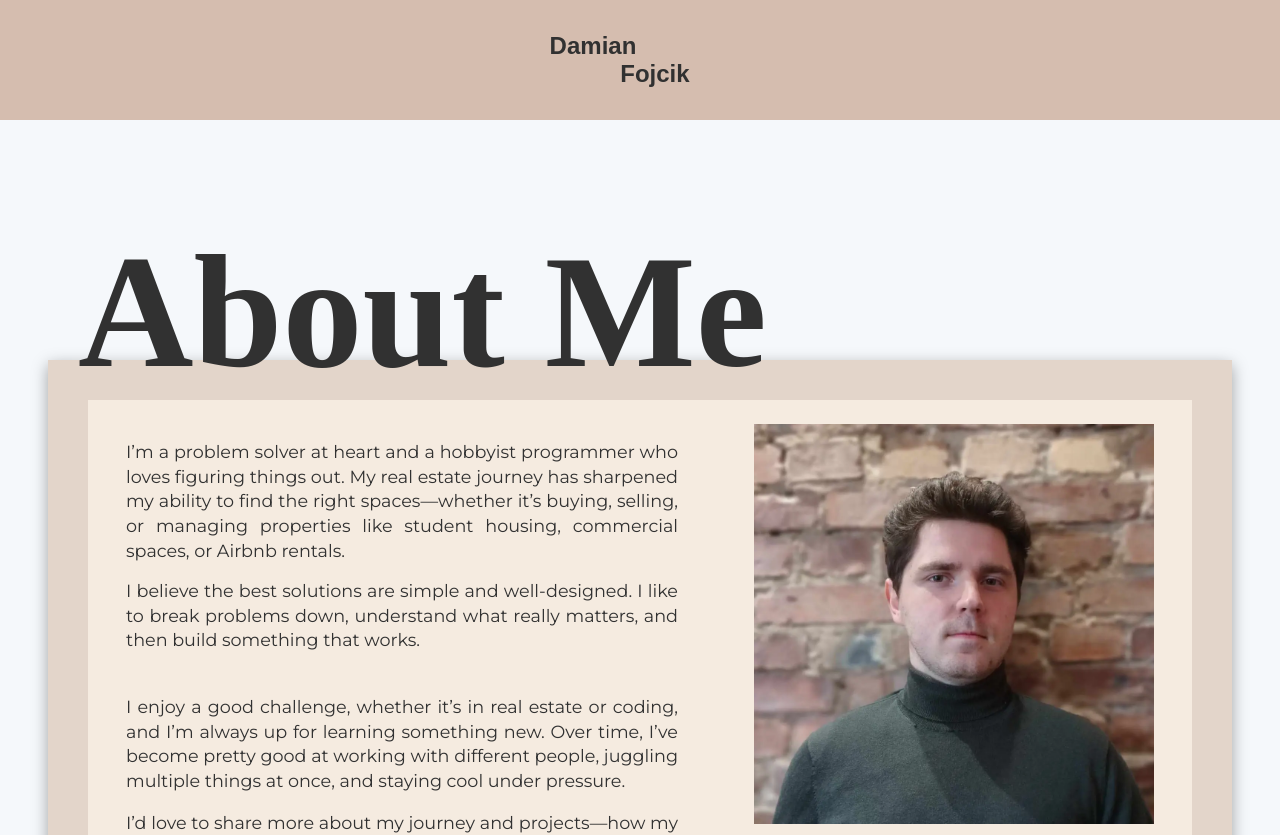
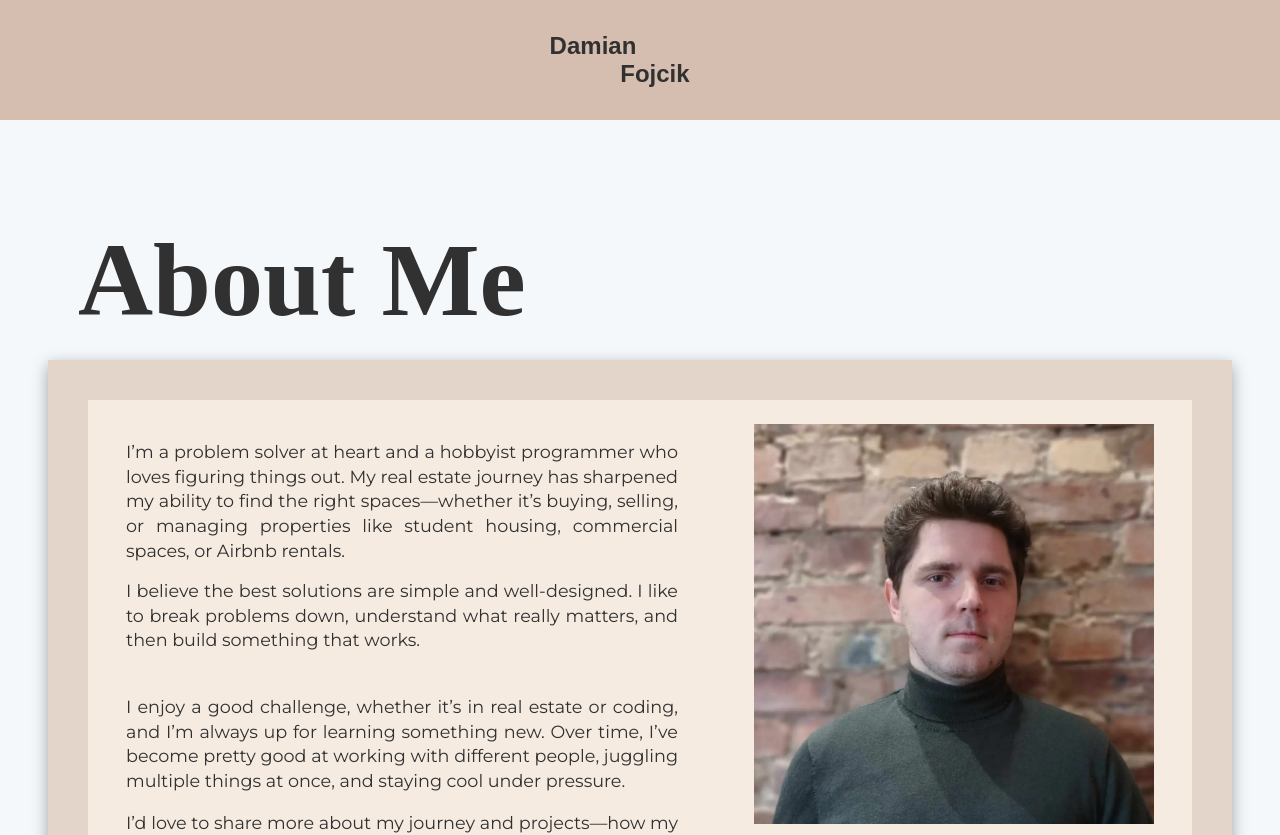
Before and after one commit to Schnippen/df-portfolio, a React (Create React App) app: page / in a window 1280 px wide. Shown: the top 835 px of the page. Built offline with nearby package versions, Linux system fonts and the light colour scheme.

Commit message:
font size update

```diff
--- a/src/components/Blocks/Block.module.css
+++ b/src/components/Blocks/Block.module.css
@@ -19,7 +19,8 @@
   position: relative;
 }
 .block_title {
-  font-size: 160px;
+  font-size: clamp(60px, calc(40px + 5vw), 160px);
+
   font-weight: 800;
   height: 180px;
   margin-left: 30px;
```
